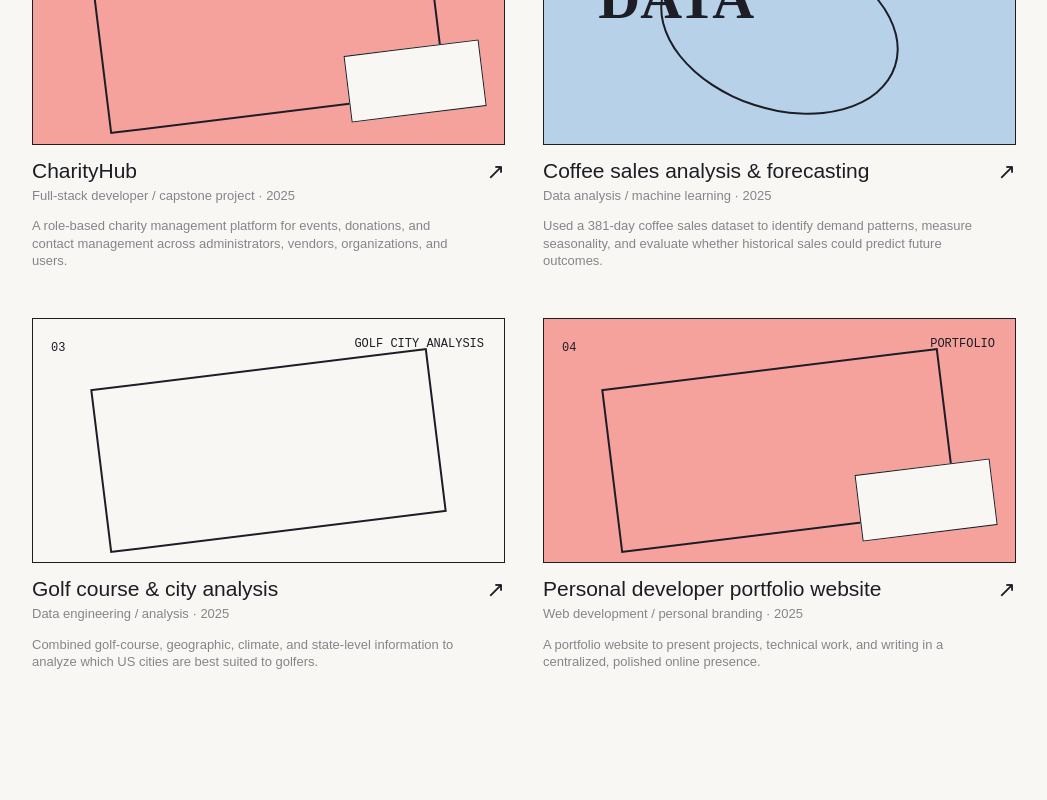
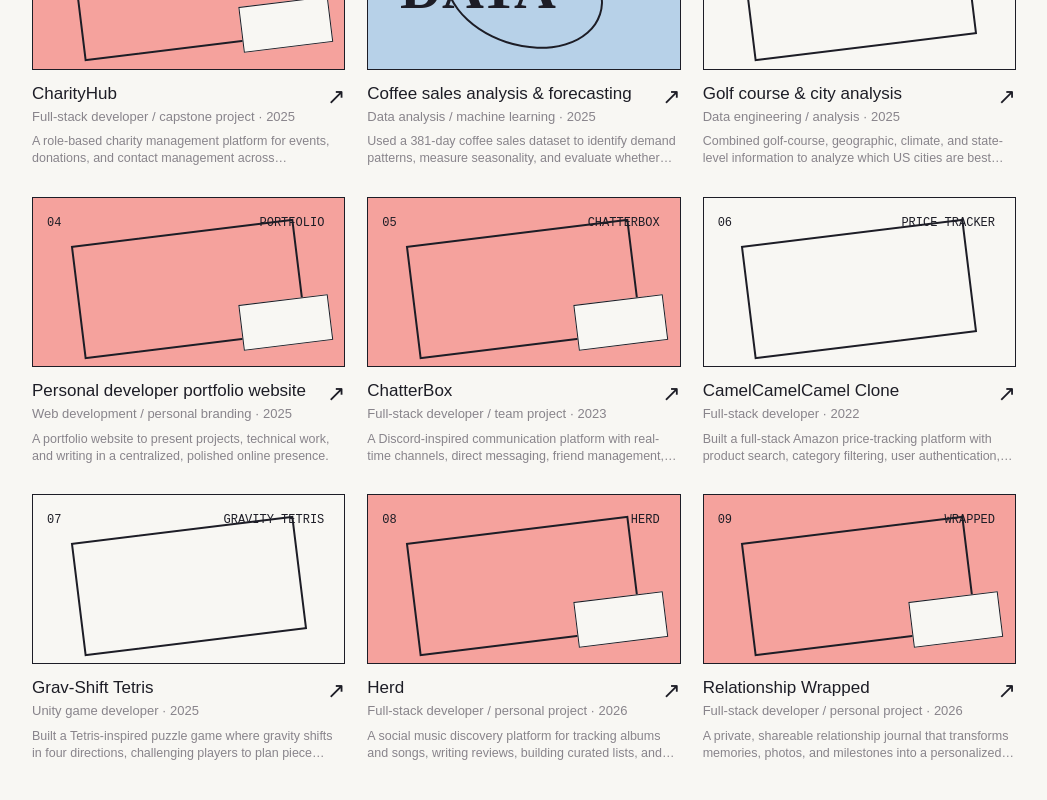
Before and after one commit to KennethAbadi/ken-portfolio, a React (Vite) app: page / in a window 1280 px wide. Shown: the part 1320-2120 px from the top of the page, without its empty margins (116-1163 px from the left). Built offline with nearby package versions, Linux system fonts and the light colour scheme.

Commit message:
Added more projects

```diff
--- a/src/App.tsx
+++ b/src/App.tsx
@@ -150,6 +150,7 @@ function Home({ linkProps }: { linkProps: LinkProps }) {
 }
 
 function Projects({ linkProps }: { linkProps: LinkProps }) {
+  const [view, setView] = useState<'grid' | 'list'>('grid');
   return (
     <main className="subpage wrap">
       <PageIntro
@@ -157,7 +158,14 @@ function Projects({ linkProps }: { linkProps: LinkProps }) {
         title="Projects I’m building from."
         copy="A few examples of work where I used data to ask better questions, test ideas, and turn complexity into something usable."
       />
-      <div className="project-list">
+      <button
+        type="button"
+        className="view-toggle"
+        onClick={() => setView((current) => (current === 'grid' ? 'list' : 'grid'))}
+      >
+        {view === 'grid' ? 'View as list' : 'View as grid'}
+      </button>
+      <div className={`project-list view-${view}`}>
         {projects.map((project, index) => (
           <ProjectCard key={project.slug} project={project} index={index} linkProps={linkProps} />
         ))}
--- a/src/data/projects.ts
+++ b/src/data/projects.ts
@@ -90,4 +90,127 @@ export const projects: Project[] = [
     ],
     stack: ['HTML', 'CSS', 'JavaScript', 'GitHub Pages', 'Cloudflare'],
   },
+  {
+  slug: 'chatterbox',
+  title: 'ChatterBox',
+  shortTitle: 'ChatterBox',
+  role: 'Full-stack developer / team project',
+  year: 2023,
+  summary:
+    'A Discord-inspired communication platform with real-time channels, direct messaging, friend management, user profiles, and role-based permissions.',
+  outcome:
+    'Built and tested a full-stack React application backed by Firebase, supporting authenticated users, channel administration, direct messages, and collaborative communication features.',
+  accent: 'coral',
+  metrics: [
+    { value: '5', label: 'person team' },
+    { value: '20', label: 'component test suites' },
+    { value: '2', label: 'messaging modes' },
+  ],
+  stack: [
+    'React',
+    'JavaScript',
+    'Firebase',
+    'Redux Toolkit',
+    'Tailwind CSS',
+    'Sass',
+    'Vitest',
+  ],
+},
+{
+  slug: 'camelcamelcamel-clone',
+  title: 'CamelCamelCamel Clone',
+  shortTitle: 'Price tracker',
+  role: 'Full-stack developer',
+  year: 2022,
+  summary:
+    'Built a full-stack Amazon price-tracking platform with product search, category filtering, user authentication, price data, reviews, item tracking, and administrative tools.',
+  outcome:
+    'Developed a PHP and MySQL web application with AJAX-powered product loading, account management, review functionality, click tracking, and database-backed administration.',
+  accent: 'orange',
+  metrics: [
+    { value: '4', label: 'product categories' },
+    { value: '3', label: 'user workflows' },
+    { value: '1', label: 'admin dashboard' },
+  ],
+  stack: ['PHP', 'MySQL', 'JavaScript', 'HTML', 'CSS', 'AJAX'],
+},
+{
+  slug: 'grav-shift-tetris',
+  title: 'Grav-Shift Tetris',
+  shortTitle: 'Gravity Tetris',
+  role: 'Unity game developer',
+  year: 2025,
+  summary:
+    'Built a Tetris-inspired puzzle game where gravity shifts in four directions, challenging players to plan piece placement, rotations, line clears, and board movement.',
+  outcome:
+    'Developed a complete Unity 2D game with tetromino rotation, wall kicks, ghost-piece previews, hard drops, dynamic gravity, line clearing, scoring, pause and restart flows, audio feedback, screen shake, and animated UI.',
+  accent: 'orange',
+  metrics: [
+    { value: '7', label: 'tetromino types' },
+    { value: '4', label: 'gravity directions' },
+    { value: '20×20', label: 'playfield grid' },
+  ],
+  stack: [
+    'Unity',
+    'C#',
+    '2D Tilemap',
+    'TextMesh Pro',
+    'DOTween',
+    'Universal Render Pipeline',
+  ],
+},
+{
+  slug: 'herd',
+  title: 'Herd',
+  shortTitle: 'Herd',
+  role: 'Full-stack developer / personal project',
+  year: 2026,
+  summary:
+    'A social music discovery platform for tracking albums and songs, writing reviews, building curated lists, and connecting with other listeners.',
+  outcome:
+    'Delivered a full-stack music community experience with authentication, social activity feeds, ratings, reviews, user profiles, search, Spotify integration, and personalized discovery.',
+  accent: 'coral',
+  metrics: [
+    { value: '7', label: 'core features' },
+    { value: '2', label: 'music APIs' },
+    { value: '1–5', label: 'rating scale' },
+  ],
+  stack: [
+    'Next.js',
+    'React',
+    'TypeScript',
+    'Tailwind CSS',
+    'PostgreSQL',
+    'Prisma',
+    'NextAuth.js',
+    'Spotify API',
+  ],
+},
+{
+  slug: 'relationship-wrapped',
+  title: 'Relationship Wrapped',
+  shortTitle: 'Wrapped',
+  role: 'Full-stack developer / personal project',
+  year: 2026,
+  summary:
+    'A private, shareable relationship journal that transforms memories, photos, and milestones into a personalized annual Wrapped experience.',
+  outcome:
+    'Built an end-to-end relationship memory platform with authentication, onboarding, partner joining, memory management, photo uploads, Wrapped generation, private viewing, and share-link access controls.',
+  accent: 'coral',
+  metrics: [
+    { value: '7', label: 'core workflows' },
+    { value: '6', label: 'demo memories' },
+    { value: '2', label: 'sharing modes' },
+  ],
+  stack: [
+    'Next.js',
+    'React',
+    'TypeScript',
+    'Tailwind CSS',
+    'PostgreSQL',
+    'Prisma',
+    'Supabase',
+    'Zod',
+  ],
+},
 ];
--- a/src/styles/portfolio-overrides.css
+++ b/src/styles/portfolio-overrides.css
@@ -12,8 +12,57 @@
 }
 
 .hero { padding-top: 190px; }
-.project-art { height: 245px; }
+
+/* Smaller cards in a 3-column grid for both the homepage teaser and the projects page. */
+.project-grid,
+.project-list.view-grid { grid-template-columns: repeat(3, 1fr); gap: 30px 22px; }
+.project-grid .project-art,
+.project-list.view-grid .project-art { height: 170px; padding: 14px; }
+.project-grid .project-meta h3,
+.project-list.view-grid .project-meta h3 { font-size: 17px; }
+.project-grid .project-summary,
+.project-list.view-grid .project-summary {
+  font-size: 12.5px;
+  margin-top: 8px;
+  display: -webkit-box;
+  -webkit-line-clamp: 2;
+  -webkit-box-orient: vertical;
+  overflow: hidden;
+}
+
 .art-photo { width: calc(100% + 36px); height: calc(100% + 36px); margin: -18px; object-fit: cover; display: block; }
+
+/* Toggle between grid and list layouts on the projects page. */
+.view-toggle {
+  display: inline-flex;
+  align-items: center;
+  gap: 8px;
+  margin: -50px 0 40px;
+  font: 12px 'DM Mono', monospace;
+  text-transform: uppercase;
+  letter-spacing: .03em;
+  padding: 7px 16px;
+  border: 1px solid var(--line);
+  border-radius: 999px;
+  background: transparent;
+  color: var(--muted);
+  cursor: pointer;
+}
+.view-toggle:hover { color: var(--ink); border-color: var(--ink); }
+
+.project-list.view-list { display: flex; flex-direction: column; gap: 0; }
+.project-list.view-list .project-card {
+  display: grid;
+  grid-template-columns: 96px 1fr;
+  column-gap: 24px;
+  align-items: center;
+  padding: 18px 0;
+  border-bottom: 1px solid var(--line);
+}
+.project-list.view-list .project-art { grid-row: 1 / 3; width: 96px; height: 96px; padding: 10px; }
+.project-list.view-list .art-label { display: none; }
+.project-list.view-list .project-meta { padding-top: 0; }
+.project-list.view-list .project-summary { margin-top: 4px; max-width: 620px; }
 .scroll-section { scroll-margin-top: 90px; }
 .questions-list { border-top: 1px solid #dcdad4; }
 .question-item { display: grid; grid-template-columns: 150px 1fr; gap: 40px; border-bottom: 1px solid #dcdad4; padding: 28px 0; }
@@ -27,10 +76,20 @@
 .case-details li { line-height: 1.45; margin-bottom: 8px; }
 .case-details li:last-child { margin-bottom: 0; }
 
+@media (max-width: 900px) {
+  .project-grid,
+  .project-list.view-grid { grid-template-columns: 1fr 1fr; }
+}
+
 @media (max-width: 700px) {
   .site-header { padding: 16px 20px; }
   .hero { padding-top: 150px; }
-  .project-art { height: 220px; }
+  .project-grid,
+  .project-list.view-grid { grid-template-columns: 1fr; }
+  .project-grid .project-art,
+  .project-list.view-grid .project-art { height: 220px; }
+  .project-list.view-list .project-card { grid-template-columns: 72px 1fr; column-gap: 16px; }
+  .project-list.view-list .project-art { width: 72px; height: 72px; }
   .question-item { grid-template-columns: 42px 1fr; gap: 14px; }
   .question-item h2 { font-size: 22px; }
   .metrics { grid-template-columns: 1fr 1fr; }
```
Also changed, not shown: src/assets/projects/Chatterbox.png (added), src/assets/projects/DromedaryDromedaryDromedary.png (added).
